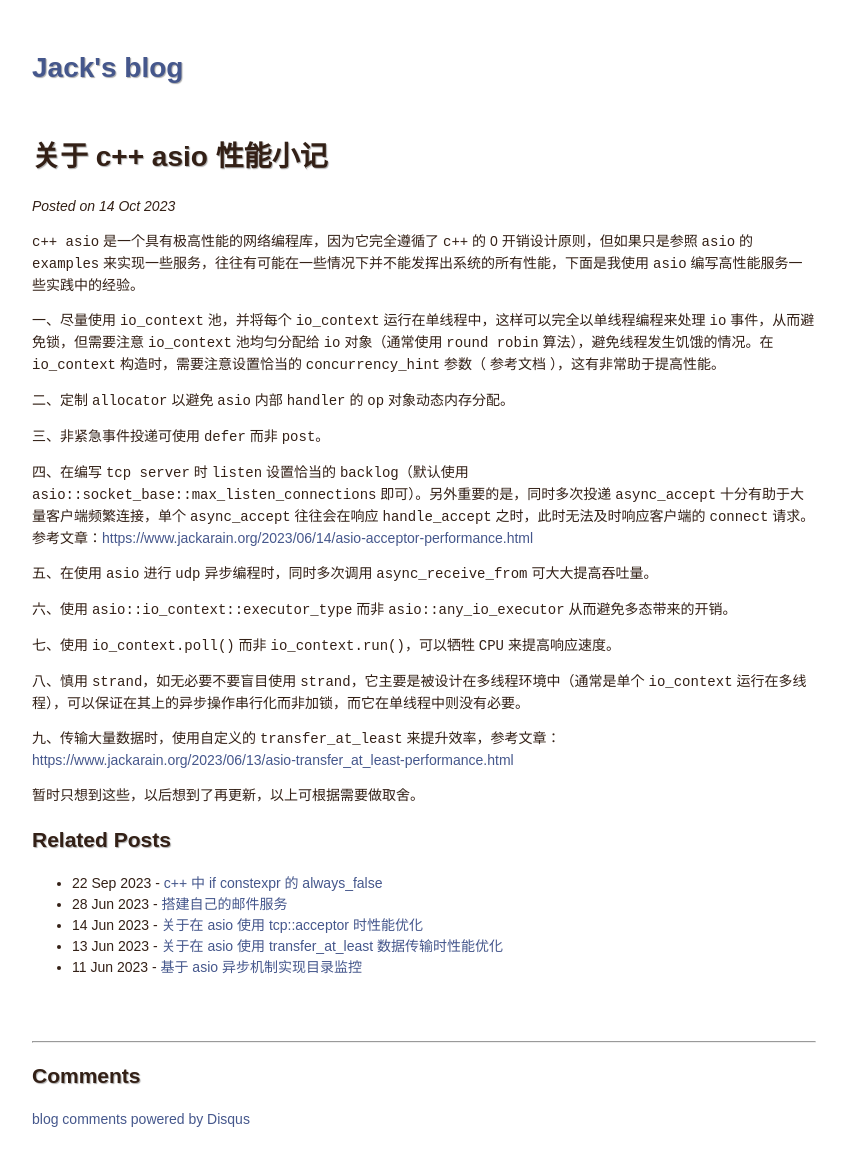
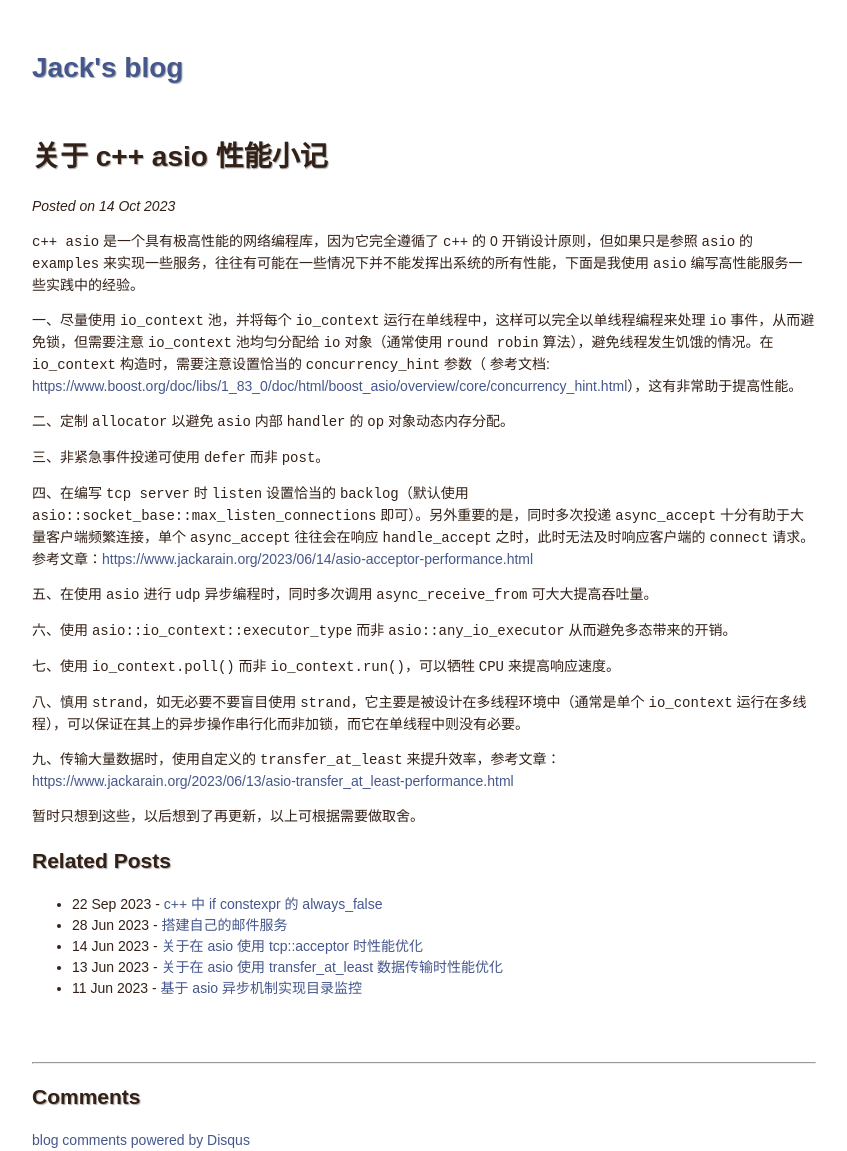
Before and after one commit to Jackarain/jackarain.github.com, a Jekyll site: the page built from _posts/2023-10-14-asio-performance.md, in a window 1280 px wide. Shown: the whole page, without its empty margins (216-1063 px from the left). Built offline with Jekyll 4.4.1, drawn with Linux system fonts in a browser that asks for light colours; Markdown is read by kramdown in place of the engine named in the settings; comment, search, counter and statistics services are not loaded; before the commit the page ends 1130 px from its top, so only the background shows below that; part of the change alters nothing that is shown.

Commit message:
Update 2023-10-14-asio-performance.md

```diff
--- a/_posts/2023-10-14-asio-performance.md
+++ b/_posts/2023-10-14-asio-performance.md
@@ -5,7 +5,7 @@ title: 关于 c++ asio 性能小记
 
 `c++ asio` 是一个具有极高性能的网络编程库，因为它完全遵循了 `c++` 的 0 开销设计原则，但如果只是参照 `asio` 的 `examples` 来实现一些服务，往往有可能在一些情况下并不能发挥出系统的所有性能，下面是我使用 `asio` 编写高性能服务一些实践中的经验。
 
-一、尽量使用 `io_context` 池，并将每个 `io_context` 运行在单线程中，这样可以完全以单线程编程来处理 `io` 事件，从而避免锁，但需要注意 `io_context` 池均匀分配给 `io` 对象（通常使用 `round robin` 算法），避免线程发生饥饿的情况。在 `io_context` 构造时，需要注意设置恰当的 `concurrency_hint` 参数（ 参考文档 ），这有非常助于提高性能。
+一、尽量使用 `io_context` 池，并将每个 `io_context` 运行在单线程中，这样可以完全以单线程编程来处理 `io` 事件，从而避免锁，但需要注意 `io_context` 池均匀分配给 `io` 对象（通常使用 `round robin` 算法），避免线程发生饥饿的情况。在 `io_context` 构造时，需要注意设置恰当的 `concurrency_hint` 参数（ 参考文档: [https://www.boost.org/doc/libs/1_83_0/doc/html/boost_asio/overview/core/concurrency_hint.html](https://www.boost.org/doc/libs/1_83_0/doc/html/boost_asio/overview/core/concurrency_hint.html)），这有非常助于提高性能。
 
 二、定制 `allocator` 以避免 `asio` 内部 `handler` 的 `op` 对象动态内存分配。
 
```
